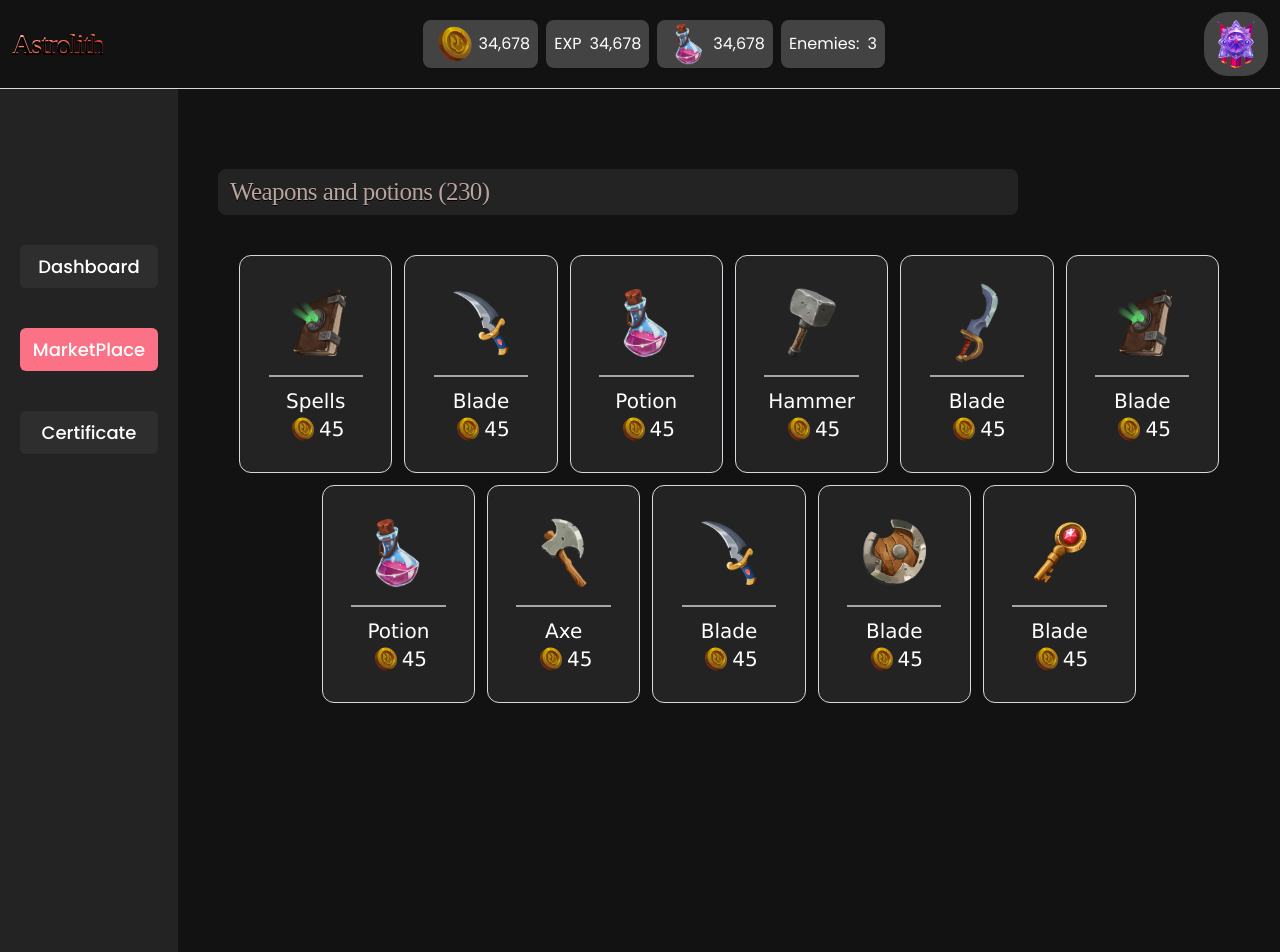
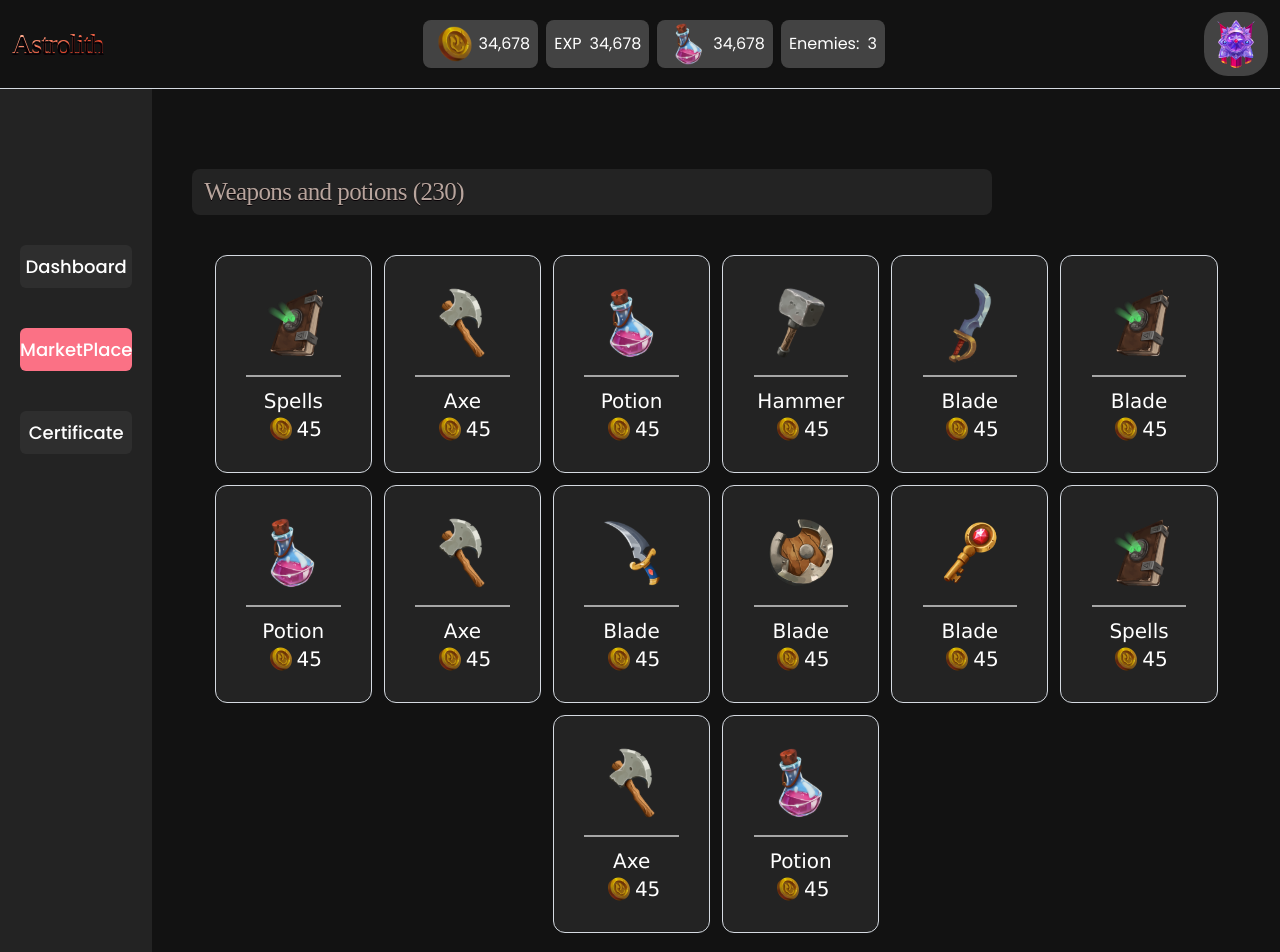
Before and after one commit to Astrolith-Unleash-the-Programmer-in-You/astrolith-frontend, a React (Vite) app: page /marketplace in a window 1280 px wide. Shown: the top 952 px of the page. Built offline with nearby package versions, Linux system fonts and the light colour scheme; no server answers.

Commit message:
market items

```diff
--- a/src/constants/index.js
+++ b/src/constants/index.js
@@ -202,8 +202,8 @@ const marketItems = [
     coinNo: "45",
   },
   {
-    img: knife,
-    name: "blade",
+    img: axe,
+    name: "axe",
     coinImg: coin,
     coinNo: "45",
   },
@@ -258,6 +258,24 @@ const marketItems = [
   {
     img: key,
     name: "blade",
+    coinImg: coin,
+    coinNo: "45",
+  },
+  {
+    img: book,
+    name: "spells ",
+    coinImg: coin,
+    coinNo: "45",
+  },
+  {
+    img: axe,
+    name: "axe",
+    coinImg: coin,
+    coinNo: "45",
+  },
+  {
+    img: magicPotion,
+    name: "potion ",
     coinImg: coin,
     coinNo: "45",
   },
```
